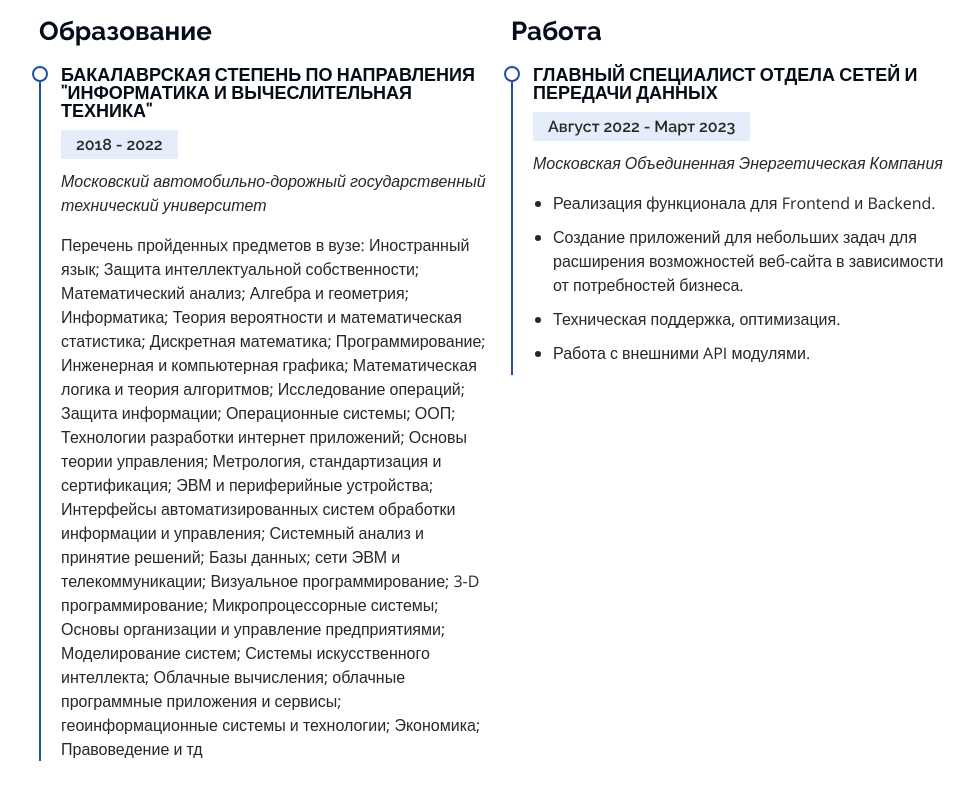
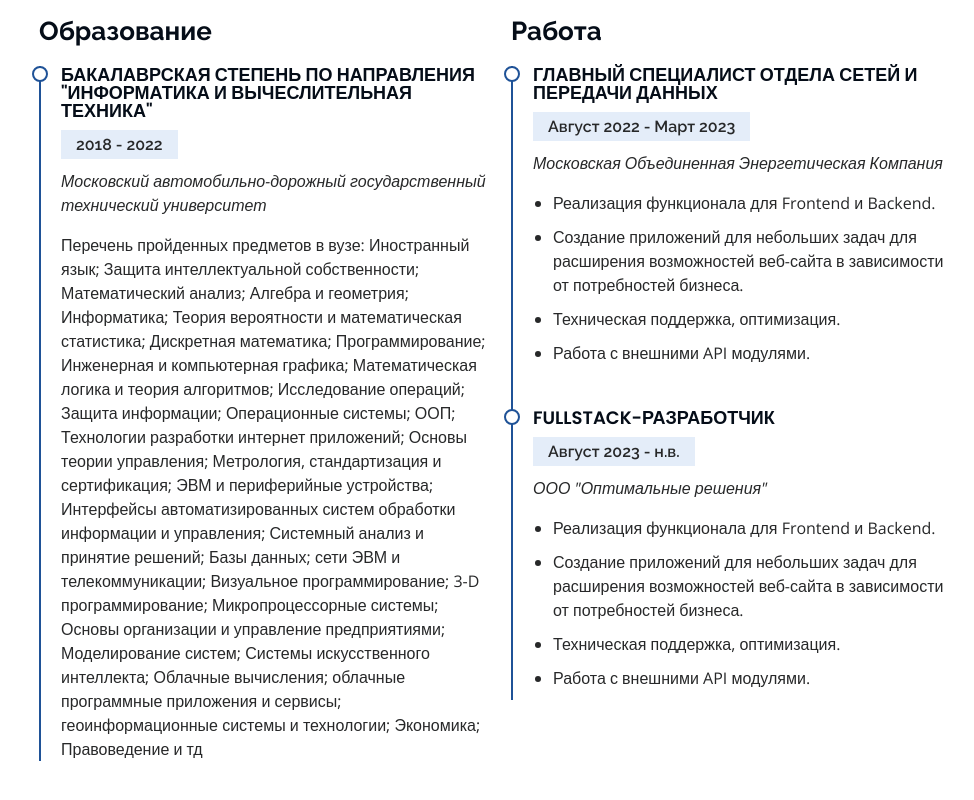
Before and after one commit to bashir-site/portfolio, a plain HTML site: page index.html in a window 1280 px wide. Shown: the part 2392-3192 px from the top of the page, without its empty margins (291-1265 px from the left). Drawn offline with nearby package versions, Linux system fonts and the light colour scheme.

Commit message:
Update index.html

```diff
--- a/index.html
+++ b/index.html
@@ -270,6 +270,17 @@
                 <li>Работа с внешними API модулями.</li>
               </ul>
             </div>
+            <div class="resume-item">
+              <h4>Fullstack-разработчик</h4>
+              <h5>Август 2023 - н.в.</h5>
+              <p><em>ООО "Оптимальные решения"</em></p>
+              <ul>
+                <li>Реализация функционала для Frontend и Backend.</li>
+                <li>Создание приложений для небольших задач для расширения возможностей веб-сайта в зависимости от потребностей бизнеса. </li>
+                <li>Техническая поддержка, оптимизация.</li>
+                <li>Работа с внешними API модулями.</li>
+              </ul>
+            </div>
           </div>
         </div>
 
```
